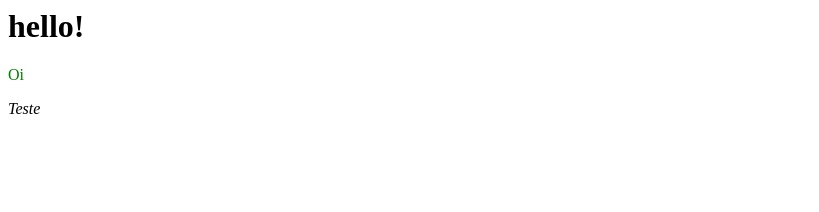
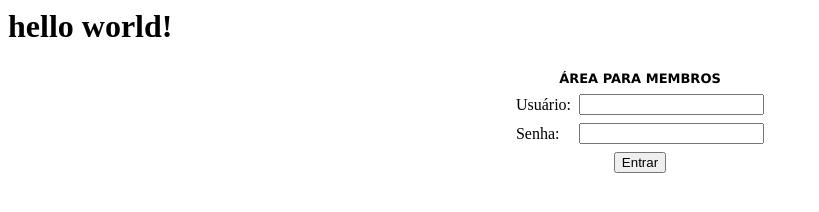
Before and after one commit to anttonioalmada/teste, a plain HTML site: page index.html in a window 1280 px wide. Shown: the whole page, without its empty margins (0-819 px from the left). Drawn offline with Linux system fonts and the light colour scheme.

Commit message:
Update index.html

```diff
--- a/index.html
+++ b/index.html
@@ -3,8 +3,47 @@
 </head>
 
 <body>
-<h1>hello!</h1>
-<p>Oi</p>
-<i>Teste</i>
+<div id="secao1">
+<h1>hello world!</h1></div>
+
+<SCRIPT LANGUAGE="JavaScript">
+<!-- Begin
+function Login(){
+var done=0;
+var username=document.login.username.value;
+username=username.toLowerCase();
+var password=document.login.password.value;
+password=password.toLowerCase();
+if (username=="123" && password=="123") { window.location="google.com"; done=1; }
+if (username=="usuario2" && password=="password2") { window.location="page2.html"; done=1; }
+if (username=="usuario3" && password=="password3") { window.location="page3.html"; done=1; }
+if (done==0) { alert("Login Invalido!"); }
+}
+// End -->
+</SCRIPT>
+<center>
+<form name="login">
+<table border="0" cellpadding="3" width="225">
+	<tbody>
+		<tr>
+			<td colspan="2">
+			<center><font face="verdana" size="2"><b>&Aacute;REA PARA MEMBROS</b></font></center>
+			</td>
+		</tr>
+		<tr>
+			<td>Usu&aacute;rio:</td>
+			<td><input name="username" type="text" /></td>
+		</tr>
+		<tr>
+			<td>Senha:</td>
+			<td><input name="password" type="password" /></td>
+		</tr>
+		<tr>
+			<td align="center" colspan="2"><input onclick="Login()" type="button" value="Entrar" /></td>
+		</tr>
+	</tbody>
+</table>
+</form>
+</center>
 
 </body>
```
